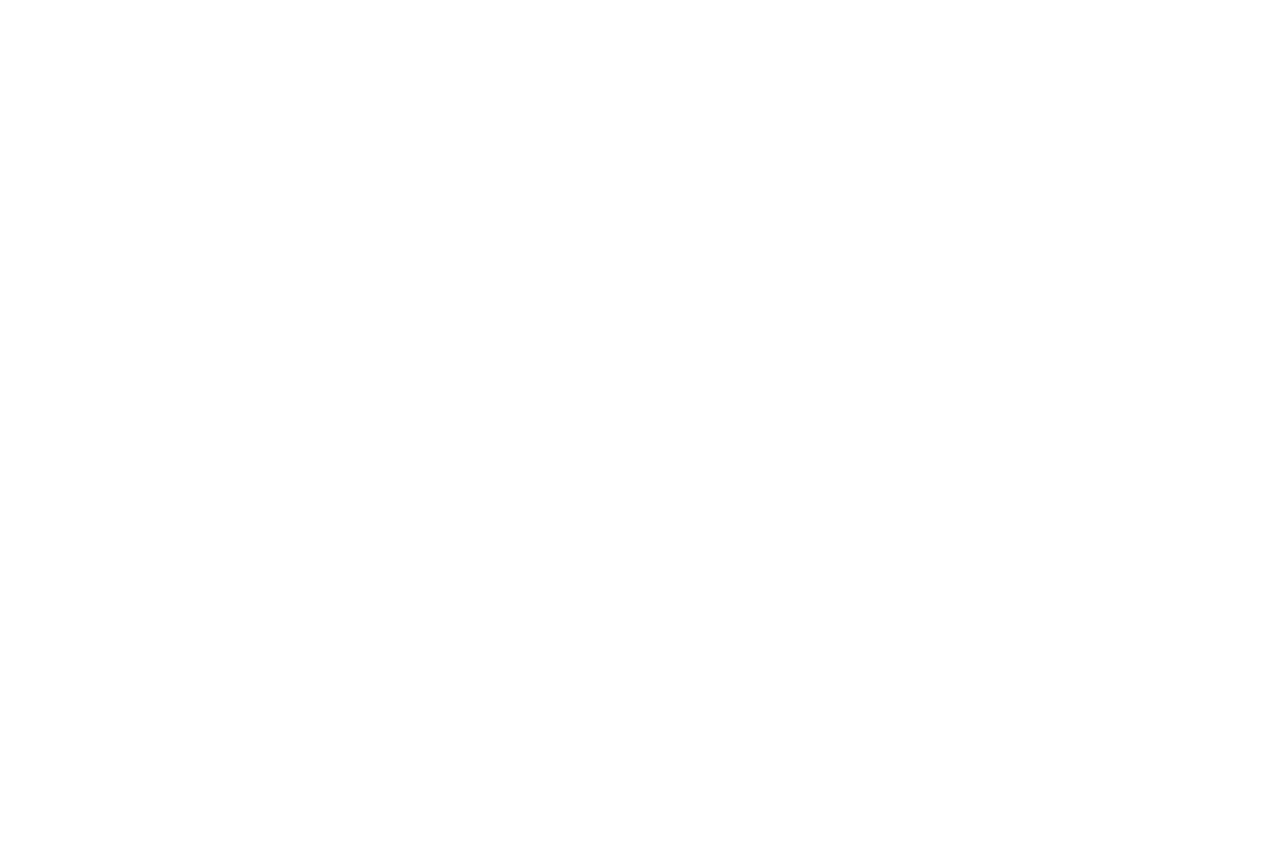
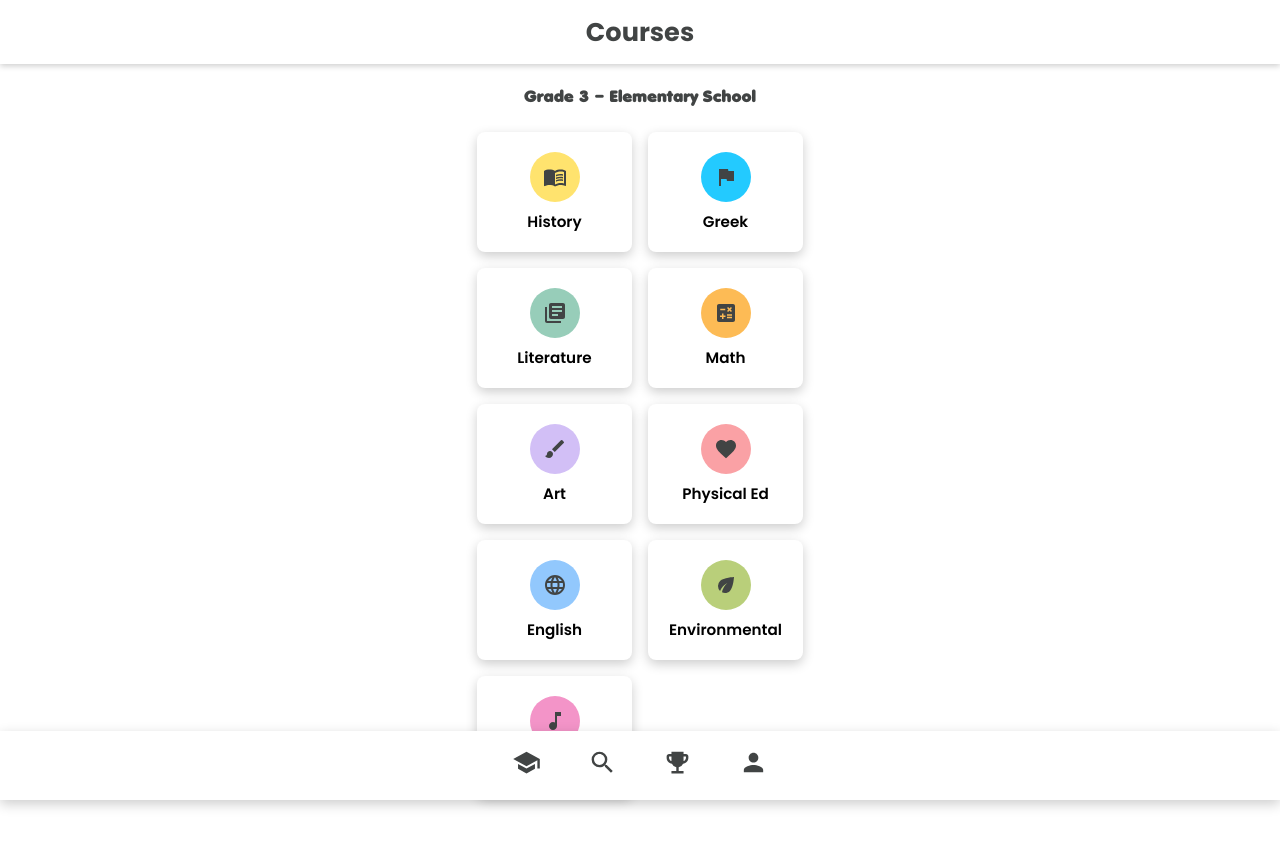
Before and after one commit to LitoKarageorgou/bright-app, a React (Vite) app: page /courses in a window 1280 px wide. Before the commit this address had no page. Shown: the top 848 px of the page. Before the commit the page ends 800 px from the top, so only its background shows below. Built offline with nearby package versions, Linux system fonts and the light colour scheme.

Commit message:
feat: create course selection screen and routing for grade 3 of elementary school

```diff
--- a/src/App.jsx
+++ b/src/App.jsx
@@ -4,6 +4,7 @@ import { useEffect } from 'react';
 import WelcomeScreen from './components/WelcomeScreen';
 import LoginScreen from './components/LoginScreen';
 import GradeSelectionScreen from './components/GradeSelectionScreen';
+import CourseSelectionScreen from './components/CourseSelectionScreen';
 
 function App() {
   return (
@@ -12,6 +13,7 @@ function App() {
         <Route path="/" element={<LoaderRedirect />} />
         <Route path="/login" element={<LoginScreen />} />
         <Route path="/grade" element={<GradeSelectionScreen />} />
+        <Route path="/courses" element={<CourseSelectionScreen />} />
       </Routes>
     </Router>
   );
--- a/src/components/Card.module.css
+++ b/src/components/Card.module.css
@@ -3,5 +3,5 @@
   border-radius: var(--radius-main);
   box-shadow: var(--shadow-main);
   min-width: 90%;
-  margin: 4.5rem auto 1rem;
+  margin: 4.6rem auto 4.8rem;
 }
--- /dev/null
+++ b/src/components/CourseSelectionScreen.jsx
@@ -0,0 +1,118 @@
+import { useState, useEffect } from "react";
+import { useNavigate } from "react-router-dom";
+import {
+  MdEco,
+  MdFlag,
+  MdLanguage,
+  MdBrush,
+  MdMenuBook,
+  MdCalculate,
+  MdMusicNote,
+  MdLibraryBooks,
+  MdFavorite,
+} from "react-icons/md";
+import ScreenHeader from "../components/ScreenHeader";
+import Modal from "../components/Modal";
+import BottomNav from "../components/BottomNav";
+import styles from "./CourseSelectionScreen.module.css";
+
+const CourseSelectionScreen = () => {
+  const [isModalOpen, setIsModalOpen] = useState(false);
+  const navigate = useNavigate();
+
+  useEffect(() => {
+    window.scrollTo(0, 0);
+  }, []);
+
+  const handleUnavailableCourse = () => {
+    setIsModalOpen(true);
+  };
+
+  const handleGoToHistory = () => {
+    setIsModalOpen(false);
+    navigate("/courses/history");
+  };
+
+  return (
+    <div className={styles.container}>
+      <ScreenHeader title="Courses" />
+      <p className={styles.subtitle}>Grade 3 – Elementary School</p>
+        <div className={styles.grid}>
+          <button className={styles.courseButton} onClick={handleGoToHistory}>
+            <div className={`${styles.iconCircle} ${styles.yellow}`}>
+              <MdMenuBook className={styles.icon} />
+            </div>
+            <span>History</span>
+          </button>
+
+          <button className={styles.courseButton} onClick={handleUnavailableCourse}>
+            <div className={`${styles.iconCircle} ${styles.cyan}`}>
+              <MdFlag className={styles.icon} />
+            </div>
+            <span>Greek</span>
+          </button>
+
+          <button className={styles.courseButton} onClick={handleUnavailableCourse}>
+            <div className={`${styles.iconCircle} ${styles.mint}`}>
+              <MdLibraryBooks className={styles.icon} />
+            </div>
+            <span>Literature</span>
+          </button>
+
+          <button className={styles.courseButton} onClick={handleUnavailableCourse}>
+            <div className={`${styles.iconCircle} ${styles.orange}`}>
+              <MdCalculate className={styles.icon} />
+            </div>
+            <span>Math</span>
+          </button>
+
+          <button className={styles.courseButton} onClick={handleUnavailableCourse}>
+            <div className={`${styles.iconCircle} ${styles.purple}`}>
+              <MdBrush className={styles.icon} />
+            </div>
+            <span>Art</span>
+          </button>
+
+          <button className={styles.courseButton} onClick={handleUnavailableCourse}>
+            <div className={`${styles.iconCircle} ${styles.pink}`}>
+              <MdFavorite className={styles.icon} />
+            </div>
+            <span>Physical Ed</span>
+          </button>
+
+          <button className={styles.courseButton} onClick={handleUnavailableCourse}>
+            <div className={`${styles.iconCircle} ${styles.blue}`}>
+              <MdLanguage className={styles.icon} />
+            </div>
+            <span>English</span>
+          </button>
+
+          <button className={styles.courseButton} onClick={handleUnavailableCourse}>
+            <div className={`${styles.iconCircle} ${styles.green}`}>
+              <MdEco className={styles.icon} />
+            </div>
+            <span>Environmental</span>
+          </button>
+
+          <button className={styles.courseButton} onClick={handleUnavailableCourse}>
+            <div className={`${styles.iconCircle} ${styles.orchid}`}>
+              <MdMusicNote className={styles.icon} />
+            </div>
+            <span>Music</span>
+          </button>
+        </div>
+
+      <Modal
+        isOpen={isModalOpen}
+        onClose={() => setIsModalOpen(false)}
+        title="Demo Access Only"
+        message="This is a prototype. Only the History course is available."
+        actionLabel="Go to History"
+        onAction={handleGoToHistory}
+      />
+      <BottomNav />
+    </div>
+  );
+};
+
+export default CourseSelectionScreen;
--- /dev/null
+++ b/src/components/CourseSelectionScreen.module.css
@@ -0,0 +1,102 @@
+.container {
+  display: flex;
+  flex-direction: column;
+  align-items: center;
+  padding: 1.5rem;
+  height: 100%;
+  box-sizing: border-box;
+  margin: 2.5rem auto 4.8rem;
+}
+
+.subtitle {
+  text-align: center;
+  color: var(--color-primary-text);
+  font-family: var(--font-primary);
+  font-size: 1rem;
+  margin: 1.25rem 0 0.5rem 0;
+}
+
+.grid {
+  display: grid;
+  grid-template-columns: repeat(2, 1fr);
+  gap: 1rem;
+  justify-items: center;
+  margin-top: 1rem;
+  padding-bottom: 4rem;
+}
+
+.courseButton {
+  background: white;
+  box-shadow: var(--shadow-main);
+  width: 155px;
+  height: 120px;
+  padding: 0.5rem;
+  font-weight: 600;
+  display: flex;
+  flex-direction: column;
+  align-items: center;
+  justify-content: center;
+  transition: transform 0.2s ease;
+}
+
+.courseButton:hover {
+  transform: scale(1.05);
+}
+
+.iconCircle {
+  width: 50px;
+  height: 50px;
+  border-radius: 50%;
+  display: flex;
+  align-items: center;
+  justify-content: center;
+  margin-bottom: 0.5rem;
+}
+
+.icon {
+  color: var( --color-primary-text);
+  font-size: 1.5rem;
+}
+
+span {
+  font-family: var(--font-heading);
+  font-size: 0.95rem;
+  color: var(--dark);
+}
+
+/* Color modifiers */
+.yellow {
+  background-color: var(--color-accent-yellow);
+}
+
+.cyan {
+  background-color: var(--color-accent-cyan);
+}
+
+.mint {
+  background-color: var(--color-accent-mint);
+}
+
+.orange {
+  background-color: var(--color-accent-orange);
+}
+
+.purple {
+  background-color: var(--color-accent-purple);
+}
+
+.pink {
+  background-color: var(--color-accent-pink);
+}
+
+.blue {
+  background-color: var(--color-accent-blue);
+}
+
+.green {
+  background-color: var(--color-accent-green);
+}
+
+.orchid {
+  background-color: var(--color-accent-orchid);
+}
--- a/src/components/GradeSelectionScreen.jsx
+++ b/src/components/GradeSelectionScreen.jsx
@@ -21,7 +21,7 @@ const GradeSelectionScreen = () => {
 
   const handleGoToGrade3 = () => {
     setIsModalOpen(false);
-    navigate("/grade3");
+    navigate("/courses");
   };
 
   return (
@@ -46,7 +46,7 @@ const GradeSelectionScreen = () => {
         <div className={styles.buttonRow}>
           <button
             className={`${styles.gradeButton} ${styles.blue}`}
-            onClick={handleGoToGrade3}
+            onClick={() => navigate("/courses")}
           >
             Grade 3
           </button>
--- a/src/components/Modal.module.css
+++ b/src/components/Modal.module.css
@@ -38,13 +38,17 @@
 }
 
 .button {
-  padding: 0.5rem 1rem;
+  padding: 0.85rem 1.15rem;
   background-color: #ccc;
   font-weight: 600;
+  border-radius: 20px;
+  font-size: 0.9rem;
 }
 
 .primaryButton {
-  padding: 0.5rem 1rem;
+  padding: 0.85rem 1.15rem;
   background-color: var(--color-accent-blue);
   font-weight: 600;
+  border-radius: 20px;
+  font-size: 0.9rem;
 }
--- a/src/components/WelcomeScreen.module.css
+++ b/src/components/WelcomeScreen.module.css
@@ -20,7 +20,7 @@
   font-size: 4.4rem;
   letter-spacing: -0.5px;
   color: var( --color-accent-blue);
-  -webkit-text-stroke: 2.8px black;
+  -webkit-text-stroke: 2.7px black;
    margin-top: -0.6rem;
 }
 
--- a/src/index.css
+++ b/src/index.css
@@ -18,12 +18,13 @@
   --color-accent-blue: #92c8fd;
   --color-accent-cyan: #23caff;
   --color-accent-yellow: #ffe36e;
-  --color-accent-pink: #e899a0;
-  --color-accent-green: #cbe269;
+  --color-accent-pink: #FAA1A5;
+  --color-accent-green: #b9cf7a;
   --color-accent-orange: #fdbb55;
   --color-accent-purple: #d2bff6;
   --color-accent-mint: #97cdb9;
   --color-accent-red: #f47c7c;
+  --color-accent-orchid: #f394c8;
   --font-primary: "Volkswagen-Heavy";
   --font-secondary: "Poppins";
   --radius-main: 8px;
```
